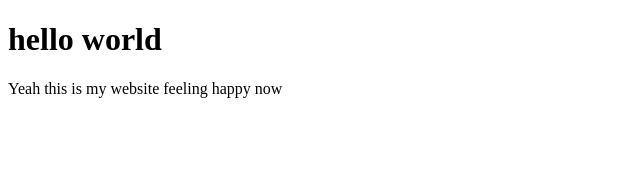
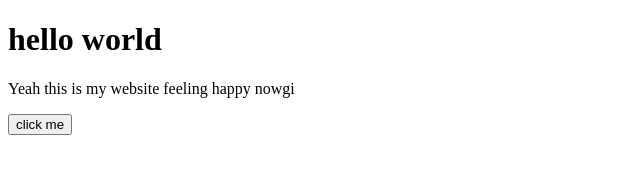
Before and after one commit to koushik-007/my-website, a plain HTML site: page index.html in a window 1280 px wide. Shown: the whole page, without its empty margins (0-640 px from the left). Drawn offline with Linux system fonts and the light colour scheme.

Commit message:
my work done

```diff
--- a/index.html
+++ b/index.html
@@ -8,7 +8,9 @@
 <body>
     <div class="container">
         <h1>hello world</h1>
-        <p>Yeah this is my website feeling happy now </p>
+        <p>Yeah this is my website feeling happy nowgi </p>
+
     </div>
+    <button>click me </button>
 </body>
 </html>
```
